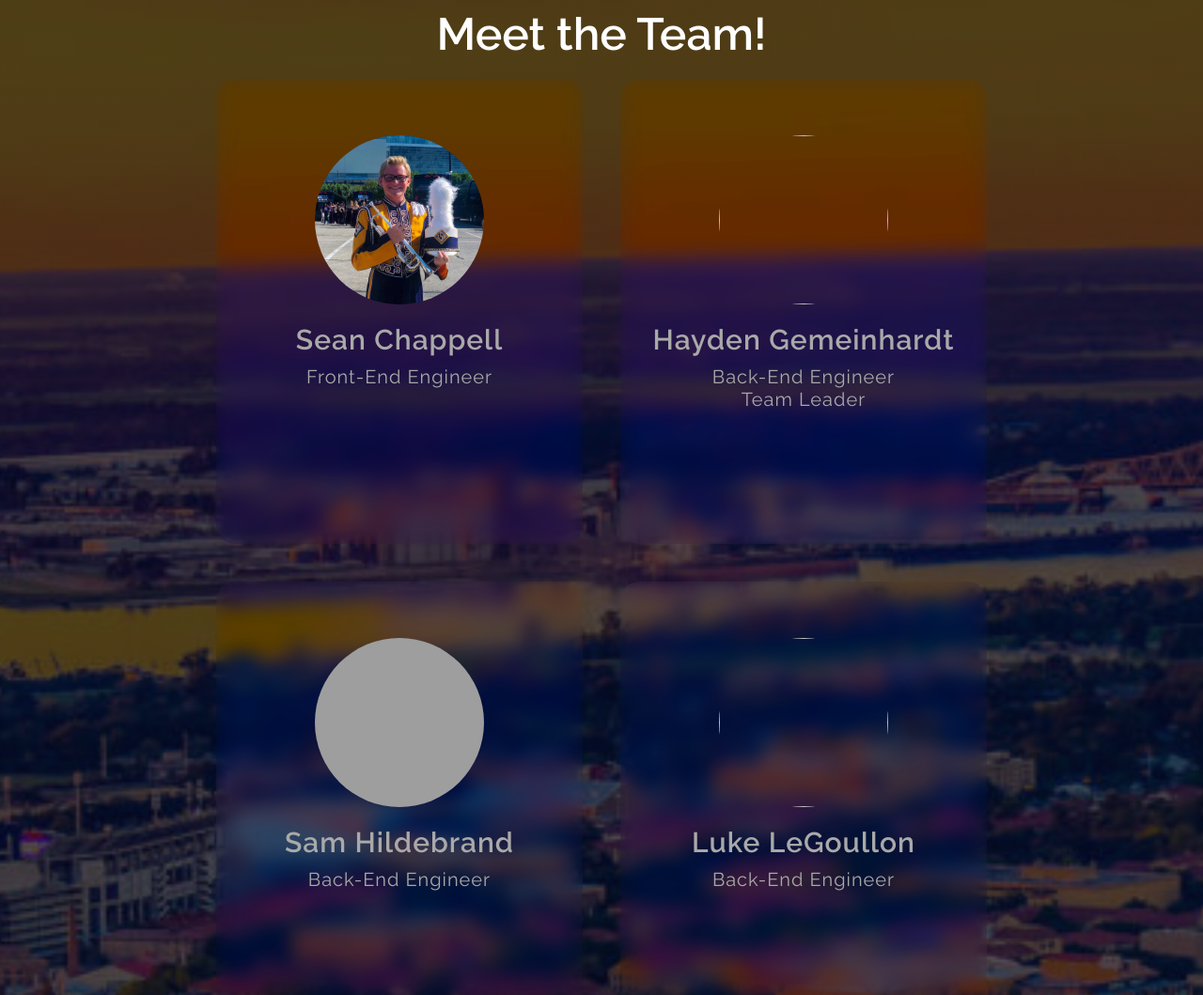
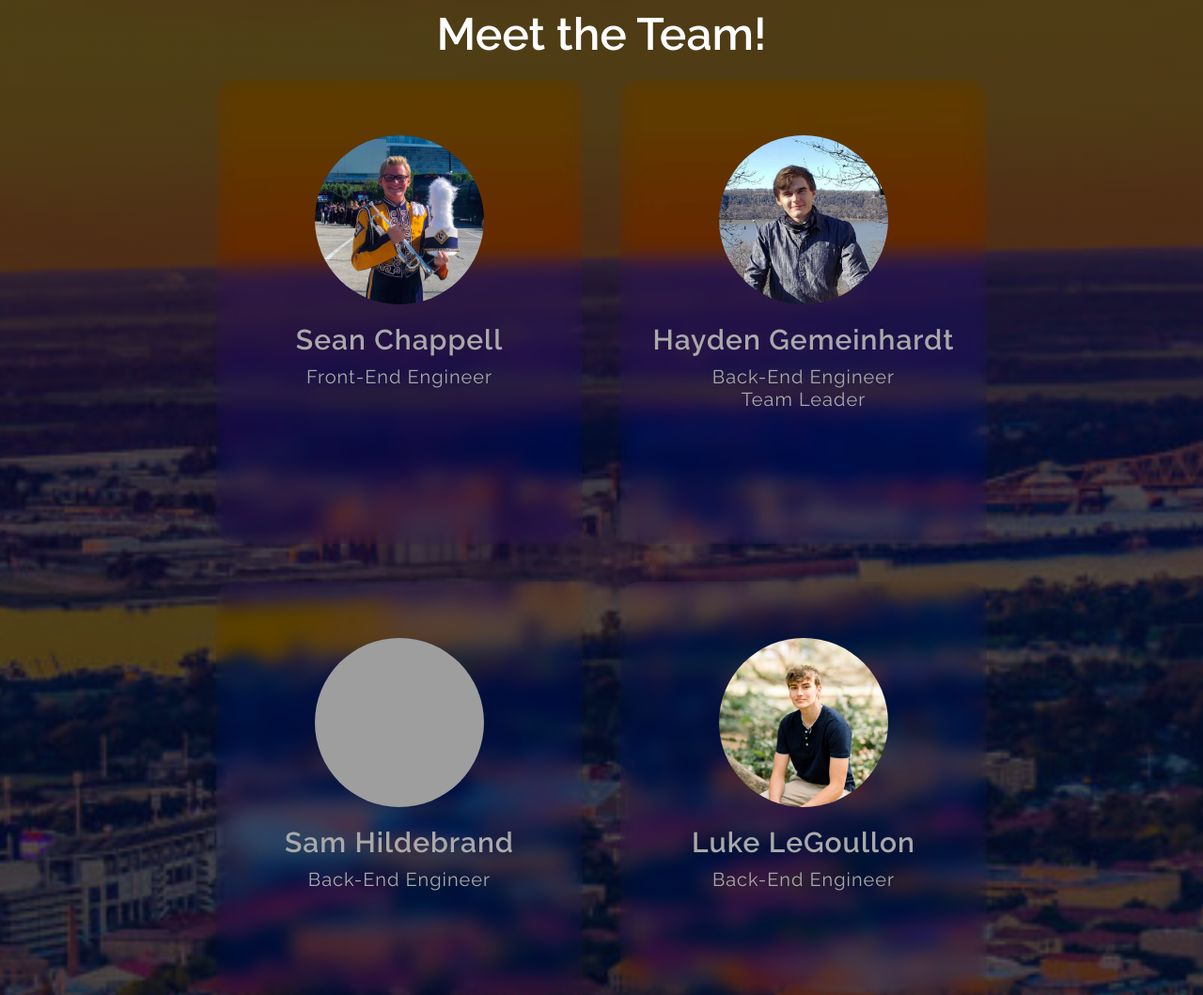
Before and after one commit to 70803-Dev-Team/70803-Dev-Team, a plain HTML site: page ParkingApp/web/meet-the-team.html in a window 1280 px wide. Shown: the part 170-1229 px from the top of the page at 94% size. Drawn offline with Linux system fonts and the light colour scheme; grey boxes are pictures that could not be loaded.

Commit message:
Add files via upload
updated page

```diff
--- a/ParkingApp/web/meet-the-team.html
+++ b/ParkingApp/web/meet-the-team.html
@@ -46,7 +46,7 @@
         <div class="card2">
             <div class="content2">
                 <div class="img-box2">
-                    <img src="Images/donthaveyet.jpg">
+                    <img src="Images/hayden.jpg">
                 </div>
                 <div class="content-box2">
                     <h3>Hayden Gemeinhardt</h3>
@@ -69,7 +69,7 @@
         <div class="card2">
             <div class="content2">
                 <div class="img-box2">
-                    <img src="Images/luke.png">
+                    <img src="Images/luke.jpg">
                 </div>
                 <div class="content-box2">
                     <h3>Luke LeGoullon</h3>
```
